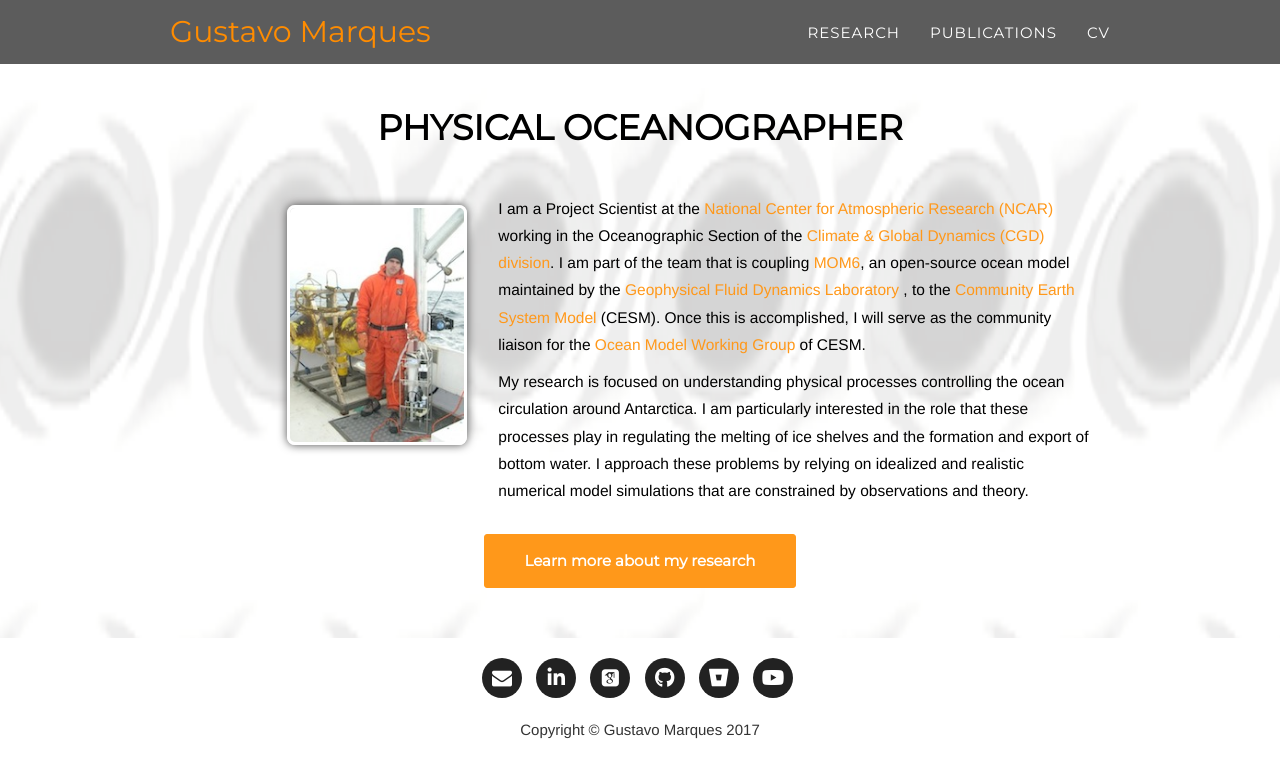
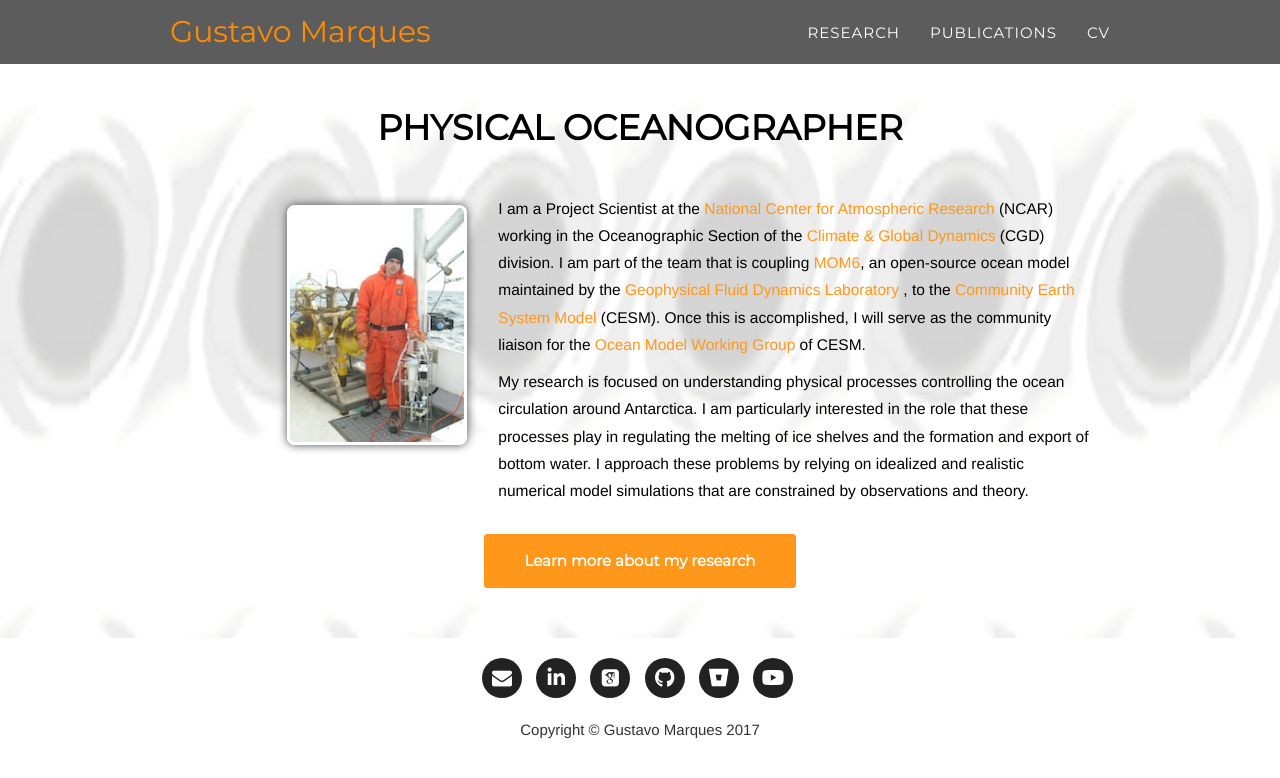
Before and after one commit to gustavo-marques/gustavo-marques.github.io, a Jekyll site: the page built from index.html, in a window 1280 px wide. Shown: the top 778 px of the page. Built offline with Jekyll 4.4.1, drawn with Linux system fonts in a browser that asks for light colours; nearby versions of some CDN libraries; some web fonts are replaced; some of the changed lines change nothing that is shown.

Commit message:
Fix links

```diff
--- a/index.html
+++ b/index.html
@@ -12,7 +12,7 @@ title: Gustavo Marques
                 </div>
                 <div class="col-lg-8">
 			<p style="text-align:left;">
-			I am a Project Scientist at the <a href="https://ncar.ucar.edu/" rel="external">National Center for Atmospheric Research (NCAR)</a> working in the Oceanographic Section of the <a href="https://www2.cgd.ucar.edu/" rel="external">Climate & Global Dynamics (CGD) division</a>. I am part of the team that is coupling <a href="https://github.com/NOAA-GFDL/MOM6">MOM6</a>, an open-source ocean model maintained by the <a href="https://www.gfdl.noaa.gov/" rel="external">Geophysical Fluid Dynamics Laboratory </a>, to the <a href="http://www.cesm.ucar.edu/" rel="external"> Community Earth System Model </a> (CESM). Once this is accomplished, I will serve as the community liaison for the <a href="http://www.cesm.ucar.edu/working_groups/Ocean/" rel="external"> Ocean Model Working Group</a> of CESM.
+			I am a Project Scientist at the <a href="https://ncar.ucar.edu/" rel="external">National Center for Atmospheric Research</a> (NCAR) working in the Oceanographic Section of the <a href="https://www2.cgd.ucar.edu/" rel="external">Climate & Global Dynamics </a> (CGD) division. I am part of the team that is coupling <a href="https://github.com/NOAA-GFDL/MOM6">MOM6</a>, an open-source ocean model maintained by the <a href="https://www.gfdl.noaa.gov/" rel="external">Geophysical Fluid Dynamics Laboratory </a>, to the <a href="http://www.cesm.ucar.edu/" rel="external"> Community Earth System Model </a> (CESM). Once this is accomplished, I will serve as the community liaison for the <a href="http://www.cesm.ucar.edu/working_groups/Ocean/" rel="external"> Ocean Model Working Group</a> of CESM.
 
 			<p style="text-align:left;">
 	                My research is focused on understanding physical processes controlling the ocean circulation around Antarctica. I am particularly interested in the role that these processes play in regulating the melting of ice shelves and the formation and export of bottom water. I approach these problems by relying on idealized and realistic numerical model simulations that are constrained by observations and theory.
```
